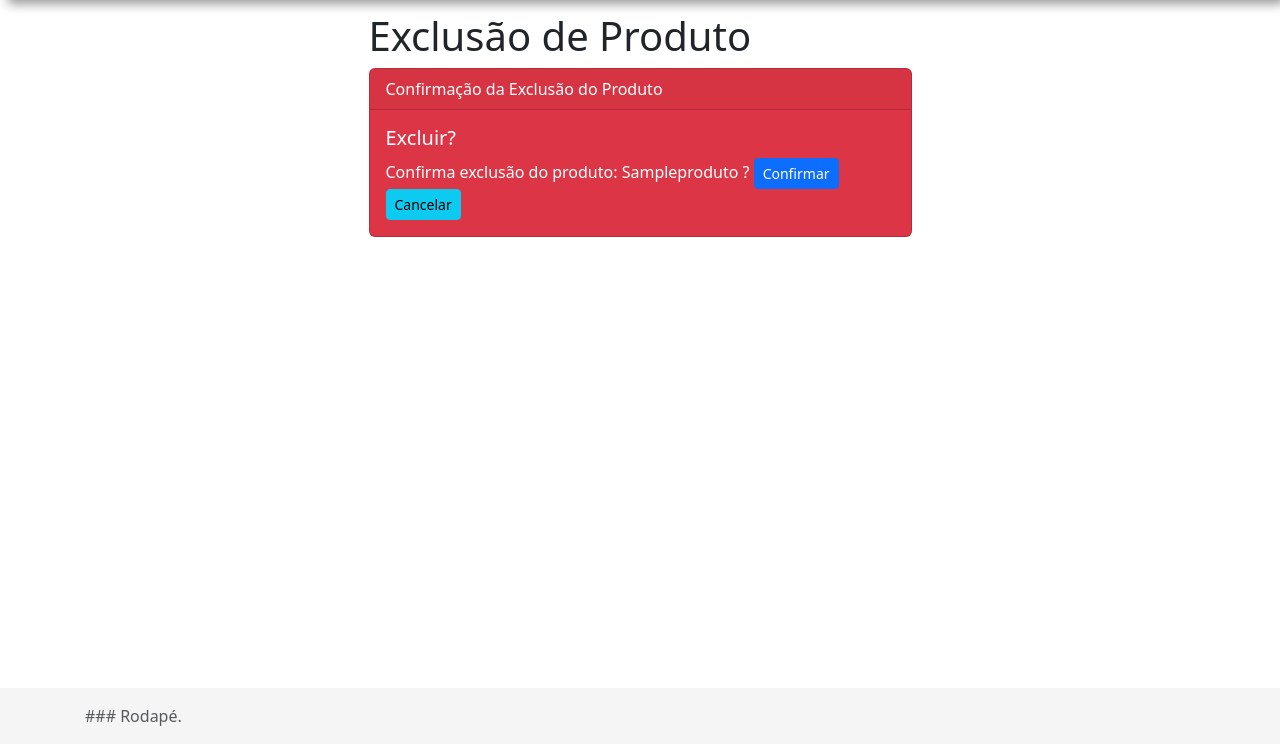
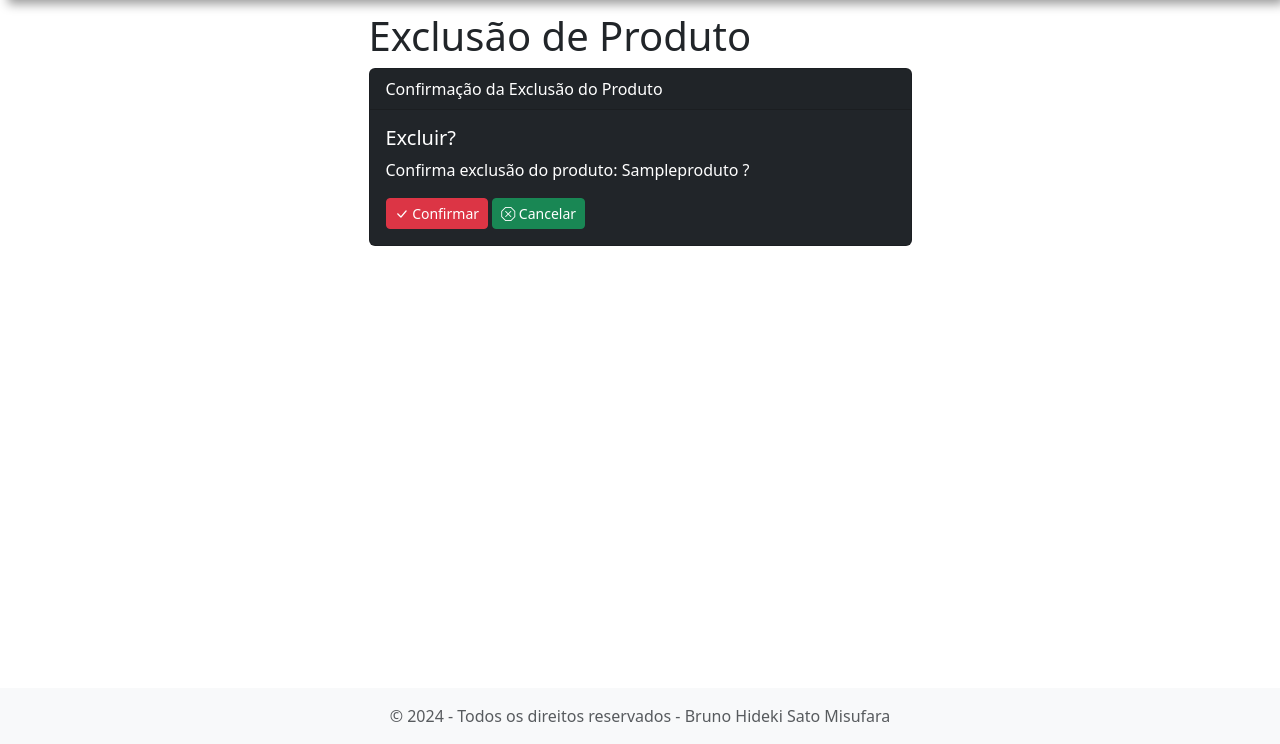
Before and after one commit to Hideki515/CRUD-ProdutoMVC, a PHP site: a page that uses App/Views/layouts/footer.php in a window 1280 px wide. Shown: the part 56-800 px from the top of the page. Run offline with PHP 8.4, Linux system fonts and the light colour scheme; tables that the repository leaves empty or names only in its code hold one stand-in row (values such as "Sample post"); some libraries are stand-ins or nearby versions.

Commit message:
Refactor footer and product views for improved layout and accessibility

```diff
--- a/App/Views/layouts/footer.php
+++ b/App/Views/layouts/footer.php
@@ -1,13 +1,10 @@
-    <footer class="footer mt-auto py-3">
-      <div class="container">
-        <span class="text-muted">### Rodapé.</span>
-      </div>
-    </footer>
+<footer class="footer mt-auto py-3 bg-body-tertiary">
+    <div class="container text-center">
+        <span class="text-body-secondary">&copy; 2024 - Todos os direitos reservados - Bruno Hideki Sato Misufara</span>
+    </div>
+</footer>
 
-    <!-- Optional JavaScript -->
-    <!-- jQuery first, then Popper.js, then Bootstrap JS -->
-    <script src="http://<?php echo APP_HOST; ?>/public/js/jquery-3.5.1.min.js"></script>
-    <script src="http://<?php echo APP_HOST; ?>/public/js/bootstrap.bundle.min.js"></script>
+<script src="http://localhost/CRUD-Produtos/js/bootstrap.bundle.min.js"></script>
+</body>
 
-  </body>
 </html>
--- a/App/Views/layouts/header.php
+++ b/App/Views/layouts/header.php
@@ -1,10 +1,11 @@
 <!DOCTYPE html>
 <html lang="pt-br" class="h-100">
+
 <head>
     <!-- Required meta tags -->
     <meta charset="utf-8">
     <meta name="viewport" content="width=device-width, initial-scale=1, shrink-to-fit=no">
-
+    <link rel="stylesheet" href="https://cdn.jsdelivr.net/npm/bootstrap-icons@1.11.3/font/bootstrap-icons.min.css">
     <!-- Bootstrap CSS -->
     <link rel="stylesheet" href="http://<?php echo APP_HOST; ?>/public/css/bootstrap.min.css">
     <!-- Css para o navbar -->
@@ -13,26 +14,34 @@
     <link href="http://<?php echo APP_HOST; ?>/public/fontawesome/css/all.css" rel="stylesheet">
     <title><?php echo TITLE; ?></title>
 </head>
+
 <body class="d-flex flex-column h-100">
     <header>
         <!-- Fixed navbar -->
         <nav class="navbar navbar-expand-md navbar-dark fixed-top bg-dark">
             <a class="navbar-brand" href="http://<?php echo APP_HOST; ?>">CRUD-ProdutoMVC</a>
-        <button class="navbar-toggler" type="button" data-toggle="collapse" data-target="#navbarCollapse" aria-controls="navbarCollapse" aria-expanded="false" aria-label="Toggle navigation">
+            <button class="navbar-toggler" type="button" data-toggle="collapse" data-target="#navbarCollapse"
+                aria-controls="navbarCollapse" aria-expanded="false" aria-label="Toggle navigation">
                 <span class="navbar-toggler-icon"></span>
             </button>
             <div class="collapse navbar-collapse" id="navbarCollapse">
                 <ul class="navbar-nav mr-auto">
-            <li class="nav-item <?php if($viewVar['nameController'] == "HomeController") { ?> active <?php } ?>">
-              <a class="nav-link" href="http://<?php echo APP_HOST; ?>">Home<span class="sr-only">(current)</span></a>
+                    <li
+                        class="nav-item <?php if($viewVar['nameController'] == "HomeController") { ?> active <?php } ?>">
+                        <a class="nav-link" href="http://<?php echo APP_HOST; ?>">Home<span
+                                class="sr-only">(current)</span></a>
                     </li>
-            <li class="nav-item <?php if(($viewVar['nameController'] == "ProdutoController") AND ($viewVar['nameAction'] == "listar")){ ?> active <?php } ?>">
+                    <li
+                        class="nav-item <?php if(($viewVar['nameController'] == "ProdutoController") AND ($viewVar['nameAction'] == "listar")){ ?> active <?php } ?>">
                         <a class="nav-link" href="http://<?php echo APP_HOST."/produto/listar"; ?>">Listar Produtos</a>
                     </li>
-            <li class="nav-item <?php if(($viewVar['nameController'] == "ProdutoController") AND ($viewVar['nameAction'] == "cadastrar")){ ?> active <?php } ?>">
-                <a class="nav-link" href="http://<?php echo APP_HOST."/produto/cadastrar"; ?>">Cadastrar Produtos</a>
+                    <li
+                        class="nav-item <?php if(($viewVar['nameController'] == "ProdutoController") AND ($viewVar['nameAction'] == "cadastrar")){ ?> active <?php } ?>">
+                        <a class="nav-link" href="http://<?php echo APP_HOST."/produto/cadastrar"; ?>">Cadastrar
+                            Produtos</a>
                     </li>
-            <li class="nav-item <?php if($viewVar['nameController'] == "UsuarioController") { ?> active <?php } ?>">
+                    <li
+                        class="nav-item <?php if($viewVar['nameController'] == "UsuarioController") { ?> active <?php } ?>">
                         <a class="nav-link" href="#">Usuários</a>
                     </li>
                 </ul>
@@ -42,7 +51,7 @@
                         <a class="nav-link dropdown-toggle" href="#" data-toggle="dropdown">
                             <i class="fas fa-user"> </i> &nbsp;<span class="d-sm-inline">Username</span>
                         </a>
-              <div class="dropdown-menu dropdown-menu-right" >
+                        <div class="dropdown-menu dropdown-menu-right">
                             <a class="dropdown-item" href="#">Perfil</a>
                             <a class="dropdown-item" href="#">Trocar Senha</a>
                             <a class="dropdown-item" href="#">Sair</a>
--- a/App/Views/produto/excluirConfirma.php
+++ b/App/Views/produto/excluirConfirma.php
@@ -4,15 +4,22 @@
             <div class="col-md-3"></div>
             <div class="col-md-6">
                 <h1 class="mt-2">Exclusão de Produto</h1>
-        <form action="<?php echo 'http://'.APP_HOST.'/produto/excluir/';?>" method="post" id="formExcluirProduto">
+                <form action="<?php echo 'http://'.APP_HOST.'/produto/excluir/';?>" method="post"
+                    id="formExcluirProduto">
                     <input type="hidden" name="id" value="<?php echo $viewVar['produto']->getId();?>">
-            <div class="card text-white bg-danger mb-3" style="max-width: 22 rem;">
+                    <div class="card text-white bg-dark mb-3" style="max-width: 22 rem;">
                         <div class="card-header">Confirmação da Exclusão do Produto</div>
                         <div class="card-body">
                             <h5 class="card-title">Excluir?</h5>
-                  Confirma exclusão do produto: <?php echo $viewVar['produto']->getNome();?> ?
-                <button type="submit" class="btn btn-primary btn-sm mt2">Confirmar</button>
-                <a href="<?php echo 'http://'.APP_HOST.'/produto/listar/';?>" class="btn btn-info btn-sm mt2">Cancelar</a>
+                            <p>Confirma exclusão do produto: <?php echo $viewVar['produto']->getNome();?> ?
+                            </p>
+                            <button type="submit" class="btn btn-danger btn-sm mt2"> <i class="bi bi-check-lg"></i>
+                                Confirmar</button>
+                            <a href="<?php echo 'http://'.APP_HOST.'/produto/listar/';?>"
+                                class="btn btn-success btn-sm mt2">
+                                <i class="bi bi-x-octagon"></i>
+                                Cancelar
+                            </a>
                         </div>
                     </div>
                 </form>
```
Also changed, not shown: App/Views/produto/cadastrar.php (+14 -5 lines), App/Views/produto/editar.php (+11 -5 lines), App/Views/produto/listar.php (+15 -3 lines). Lines whose indentation alone changed are shown as unchanged.
